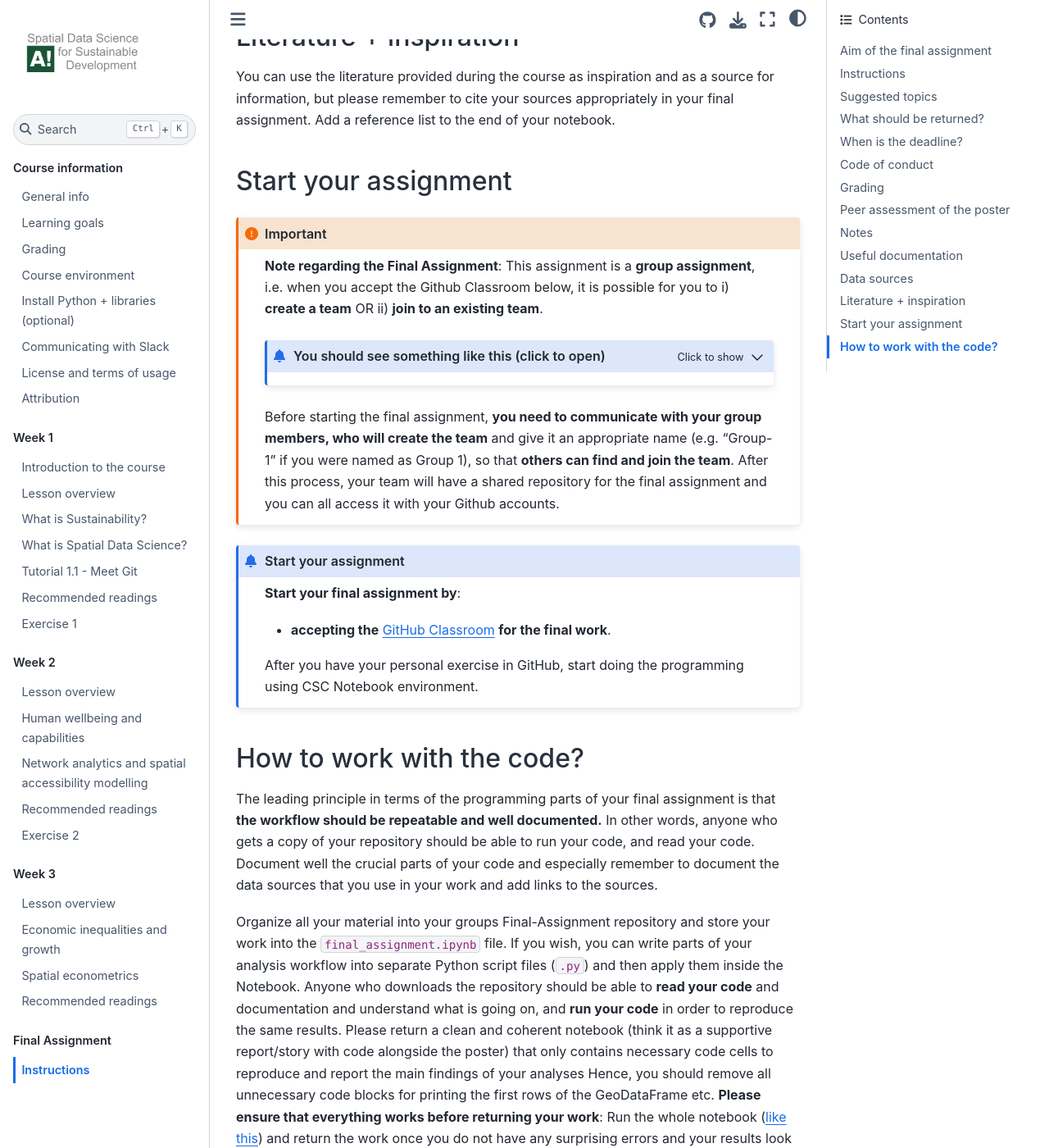
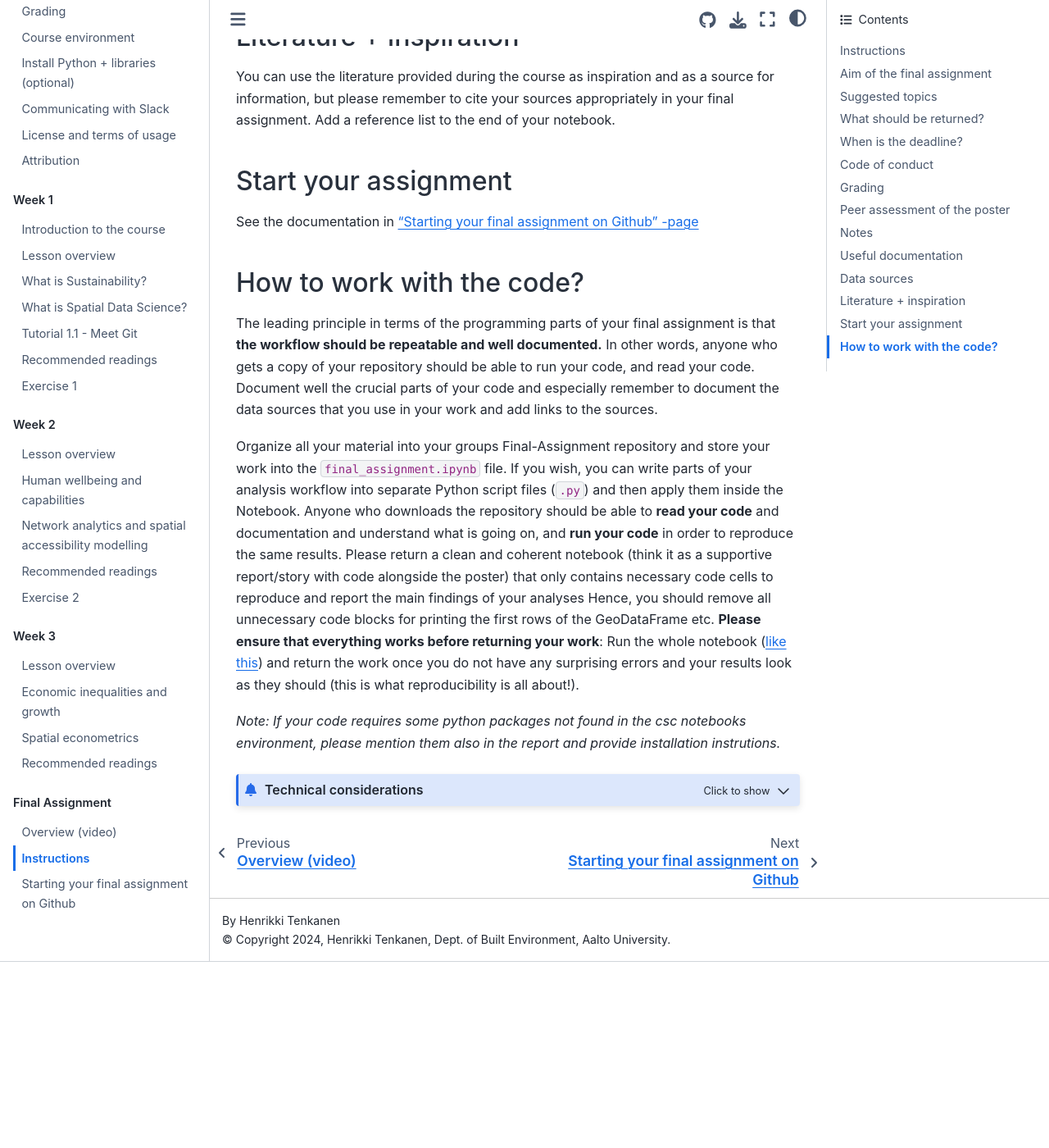
Before and after one commit to AaltoGIS/Sustainability-GIS, a Sphinx documentation site: the page built from source/lessons/final-assignment/final-assignment.rst, in a window 1280 px wide and 1400 px high, scrolled down 5689 px. Shown: the whole window at 82% size. Built offline with Sphinx 7.4.7 and the Sphinx Book theme 1.1.4, drawn with Linux system fonts in a browser that asks for light colours; pages that are not in the unit, such as notebooks, are missing from menus; after the commit the page ends 6862 px from its top, so only the background shows below that; some of the changed text lies outside the part shown.

Commit message:
Update the final assignment instructions

```diff
--- a/source/index.rst
+++ b/source/index.rst
@@ -183,7 +183,9 @@
    :maxdepth: 1
    :caption: Final Assignment
 
+   lessons/final-assignment/overview
    lessons/final-assignment/final-assignment
+   lessons/final-assignment/classroom-assignment
 
 ..    .. toctree::
       :maxdepth: 1
--- a/source/lessons/final-assignment/final-assignment.rst
+++ b/source/lessons/final-assignment/final-assignment.rst
@@ -1,5 +1,14 @@
 Instructions
 ============
+
+Instructions
+------------
+
+The following presentation provides you more instructions and information to get started with the final work.
+
+.. raw:: html
+
+    <iframe src="https://docs.google.com/presentation/d/e/2PACX-1vRkJyHjYIiybJu6Zup8GNBznd26p2hos3iPHANfYhVpIN9PYJFOl8UvcbcIkDAxEwhPyW2yZL_oRFIP/embed?start=false&loop=false&delayms=3000" frameborder="0" width="960" height="569" allowfullscreen="true" mozallowfullscreen="true" webkitallowfullscreen="true"></iframe>
 
 Aim of the final assignment
 ---------------------------
@@ -10,23 +19,6 @@
 - You should take advantage of your programming and spatial data science skills, version control skills (git + GitHub) and good coding practices (writing readable code) when doing the final assignment.
 
 - Return your poster as a Powerpoint presentation with **a single slide** or as a PDF with single page. In the poster session, you will be presenting your poster to the students.
-
-Instructions
-------------
-
-The following presentation provides you more instructions and information to get started with the final work.
-
-.. raw:: html
-
-    <iframe src="https://docs.google.com/presentation/d/e/2PACX-1vRkJyHjYIiybJu6Zup8GNBznd26p2hos3iPHANfYhVpIN9PYJFOl8UvcbcIkDAxEwhPyW2yZL_oRFIP/embed?start=false&loop=false&delayms=3000" frameborder="0" width="960" height="569" allowfullscreen="true" mozallowfullscreen="true" webkitallowfullscreen="true"></iframe>
-
-
-.. .. admonition:: Instructions for the Final assignment (video)
-    Aalto University students can access the video by clicking the image below (requires login):
-    .. figure:: img/SDS4SD-final-assignment.png
-        :target: https://aalto.cloud.panopto.eu/Panopto/Pages/Viewer.aspx?id=37d49dcc-c05d-4a6f-ad10-af8e0140bd48
-        :width: 500px
-        :align: left
 
 
 Suggested topics
@@ -213,36 +205,7 @@
 Start your assignment
 ---------------------
 
-.. .. admonition:: Getting started with the Final assignment (video)
-    Aalto University students can access the video by clicking the image below (requires login):
-    .. figure:: img/SDS4SD-final-assignment-getting-started.png
-        :target: https://aalto.cloud.panopto.eu/Panopto/Pages/Viewer.aspx?id=8cbf22a7-bb1e-43d6-b4ce-afa100f1ab43
-        :width: 500px
-        :align: left
-
-.. important::
-
-    **Note regarding the Final Assignment**: This assignment is a **group assignment**, i.e. when you accept the Github Classroom
-    below, it is possible for you to i) **create a team** OR ii) **join to an existing team**.
-
-    .. admonition:: You should see something like this (click to open)
-        :class: dropdown
-
-        .. figure:: img/Joining-a-team.png
-           :width: 400px
-
-    Before starting the final assignment, **you need to communicate with your group members, who will create the team** and give it an appropriate name (e.g. "Group-1" if you were named as Group 1),
-    so that **others can find and join the team**. After this process, your team will have a shared repository for the final assignment and you can all access it
-    with your Github accounts.
-
-.. admonition:: Start your assignment
-
-    **Start your final assignment by**:
-
-    - **accepting the** `GitHub Classroom <https://classroom.github.com/a/sAbubeNF>`__ **for the final work**.
-
-    After you have your personal exercise in GitHub, start doing the programming using CSC Notebook environment.
-
+See the documentation in :doc:`"Starting your final assignment on Github" -page <classroom-assignment>`
 
 How to work with the code?
 --------------------------
```
Also changed, not shown: source/lessons/final-assignment/classroom-assignment.rst (added, +25 -0 lines), source/lessons/final-assignment/overview.rst (added, +19 -0 lines).
